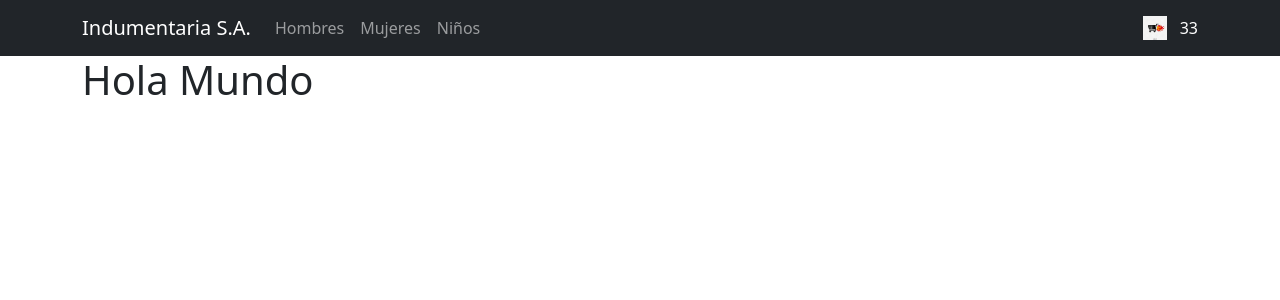
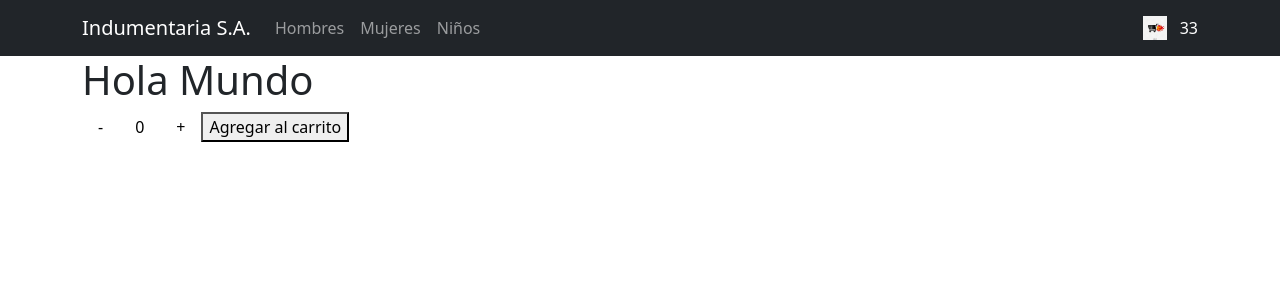
Before and after one commit to gonzaloyungblut/react_PF, a React (Create React App) app: page / in a window 1280 px wide. Shown: the top 300 px of the page. Built offline with nearby package versions, Linux system fonts and the light colour scheme.

Commit message:
ejercicio 1

```diff
--- a/src/App.css
+++ b/src/App.css
@@ -5,3 +5,8 @@ span{
   padding-left: 0.8rem;
   color: white;
 }
+
+.ItemCount span {
+  color: black;
+  padding: 1rem;
+}
--- /dev/null
+++ b/src/components/ItemCount.jsx
@@ -0,0 +1,10 @@
+export const ItemCount = () => {
+    return (
+        <div className="ItemCount">
+            <span>-</span>
+            <span>0</span>
+            <span>+</span>
+            <button>Agregar al carrito</button>
+        </div>
+    );
+};
--- a/src/components/ItemListContainer.jsx
+++ b/src/components/ItemListContainer.jsx
@@ -1,7 +1,10 @@
 import Container from 'react-bootstrap/Container';
+import { ItemCount } from "./ItemCount";
+
 export const ItemListContainer = (props) => {
     return (
     <Container>
         <h1>{props.greeting}</h1>
+        <ItemCount/>
     </Container>);
 };
```
